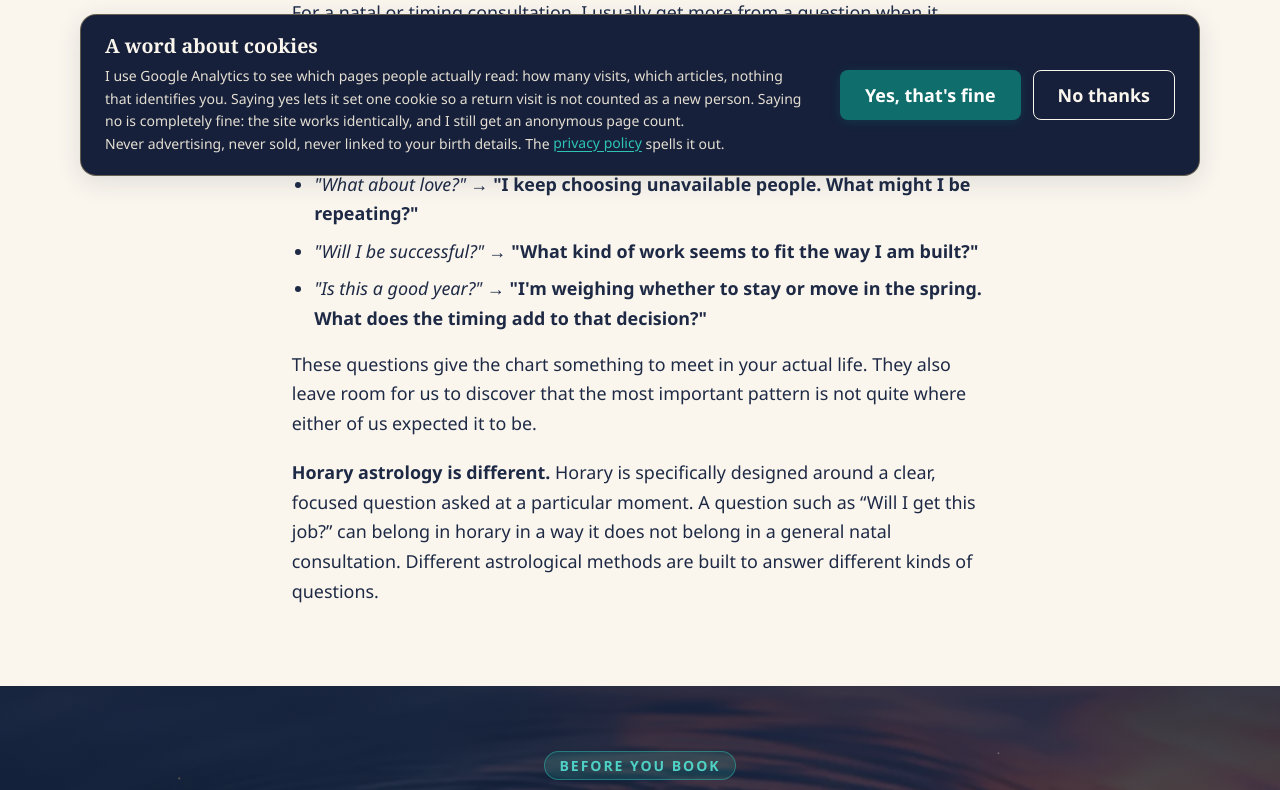
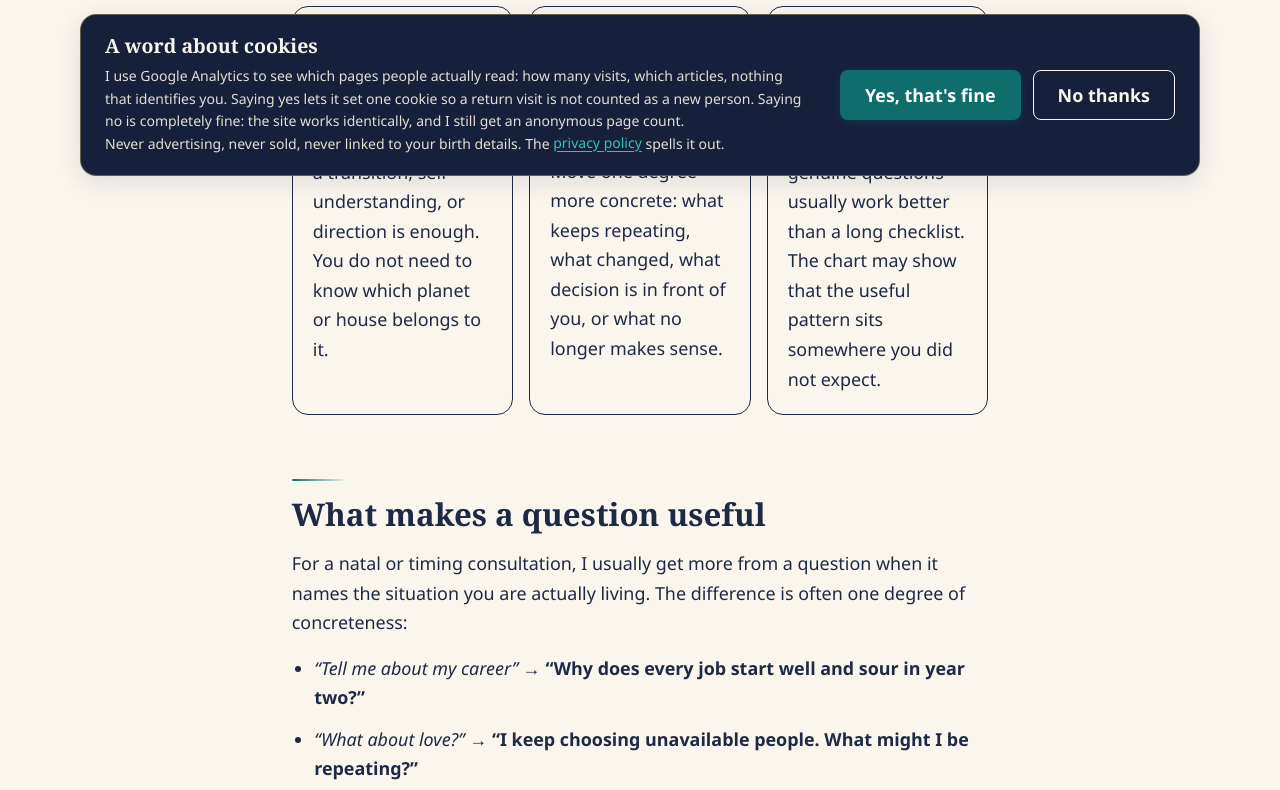
Before and after one commit to Shanenh22/MoLumenSite, an Astro site: page /explore/questions-to-bring in a window 1280 px wide. Shown: the part 608-1398 px from the top of the page. Built offline with nearby package versions, Linux system fonts and the light colour scheme; Astro itself is replaced by a stand-in of ours; no server answers.

Commit message:
Turn questions guide into a reader utility

```diff
--- a/src/pages/explore/questions-to-bring.astro
+++ b/src/pages/explore/questions-to-bring.astro
@@ -2,11 +2,20 @@
 import BaseLayout from '../../layouts/BaseLayout.astro';
 import Breadcrumbs from '../../components/Breadcrumbs.astro';
 import CTABand from '../../components/CTABand.astro';
+import PageJumpLinks from '../../components/PageJumpLinks.astro';
 import { scenes, ocean } from '../../config/images';
 import Interlude from '../../components/Interlude.astro';
 const crumbs = [
   { label: 'Explore Astrology', href: '/explore/' },
   { label: 'Questions to Bring', href: '/explore/questions-to-bring/' },
+];
+const questionAreas = [
+  { label: 'Self-understanding', href: '#self-understanding', note: 'Patterns, strengths, and what keeps repeating.' },
+  { label: 'Work and vocation', href: '#work-and-vocation', note: 'Conditions, direction, and real choices.' },
+  { label: 'Relationships', href: '#relationships', note: 'Needs, conflict, and recurring dynamics.' },
+  { label: 'Timing and transitions', href: '#timing-and-transitions', note: 'What is active now and what deserves attention.' },
+  { label: 'Meaning and direction', href: '#meaning-and-direction', note: 'Development, purpose, and what asks to be lived more consciously.' },
+  { label: 'Questions Mo handles carefully', href: '#questions-i-handle-carefully', note: 'Where another method or another professional belongs.' },
 ];
 ---
 
@@ -39,16 +48,35 @@ const crumbs = [
 
   <section class="section">
     <div class="container prose flow">
+      <h2>Build a better question in three moves</h2>
+      <div class="question-builder">
+        <article>
+          <span class="question-builder__step">1</span>
+          <h3>Name the real area</h3>
+          <p>Work, a relationship, a transition, self-understanding, or direction is enough. You do not need to know which planet or house belongs to it.</p>
+        </article>
+        <article>
+          <span class="question-builder__step">2</span>
+          <h3>Add what is actually happening</h3>
+          <p>Move one degree more concrete: what keeps repeating, what changed, what decision is in front of you, or what no longer makes sense.</p>
+        </article>
+        <article>
+          <span class="question-builder__step">3</span>
+          <h3>Leave room for discovery</h3>
+          <p>Two or three genuine questions usually work better than a long checklist. The chart may show that the useful pattern sits somewhere you did not expect.</p>
+        </article>
+      </div>
+
       <h2>What makes a question useful</h2>
       <p>
         For a natal or timing consultation, I usually get more from a question when it names the
         situation you are actually living. The difference is often one degree of concreteness:
       </p>
-      <ul>
-        <li><em>"Tell me about my career"</em> → <strong>"Why does every job start well and sour in year two?"</strong></li>
-        <li><em>"What about love?"</em> → <strong>"I keep choosing unavailable people. What might I be repeating?"</strong></li>
-        <li><em>"Will I be successful?"</em> → <strong>"What kind of work seems to fit the way I am built?"</strong></li>
-        <li><em>"Is this a good year?"</em> → <strong>"I'm weighing whether to stay or move in the spring. What does the timing add to that decision?"</strong></li>
+      <ul class="question-examples">
+        <li><em>“Tell me about my career”</em> → <strong>“Why does every job start well and sour in year two?”</strong></li>
+        <li><em>“What about love?”</em> → <strong>“I keep choosing unavailable people. What might I be repeating?”</strong></li>
+        <li><em>“Will I be successful?”</em> → <strong>“What kind of work seems to fit the way I am built?”</strong></li>
+        <li><em>“Is this a good year?”</em> → <strong>“I'm weighing whether to stay or move in the spring. What does the timing add to that decision?”</strong></li>
       </ul>
       <p>
         These questions give the chart something to meet in your actual life. They also leave room
@@ -61,6 +89,8 @@ const crumbs = [
         job?” can belong in horary in a way it does not belong in a general natal consultation.
         Different astrological methods are built to answer different kinds of questions.
       </p>
+
+      <PageJumpLinks heading="Find examples for the question you are carrying" items={questionAreas} />
     </div>
   </section>
 
@@ -74,42 +104,42 @@ const crumbs = [
   <section class="section">
     <div class="container prose flow">
       <h2>By area of life</h2>
-      <h3>Self-understanding</h3>
+      <h3 id="self-understanding">Self-understanding</h3>
       <ul>
         <li>What are the patterns I keep repeating without meaning to?</li>
         <li>Which of my strengths am I underusing?</li>
         <li>Where does my chart suggest I'm hardest on myself?</li>
         <li>What's the difference between what I want and what I was taught to want?</li>
       </ul>
-      <h3>Work and vocation</h3>
+      <h3 id="work-and-vocation">Work and vocation</h3>
       <ul>
         <li>What conditions does my work need: autonomy, depth, audience, structure?</li>
         <li>Is the restlessness I feel about this job, or about something larger?</li>
         <li>What does my chart suggest about working for myself versus within an organization?</li>
         <li>I've been offered a change. What should I be weighing that I'm not?</li>
       </ul>
-      <h3>Relationships</h3>
+      <h3 id="relationships">Relationships</h3>
       <ul>
         <li>What do I actually need in a partnership, as opposed to what I look for?</li>
         <li>Why does this particular dynamic keep recurring?</li>
         <li>How do the two of us handle conflict differently, and where does that catch?</li>
         <li>What helps each of us feel secure?</li>
       </ul>
-      <h3>Timing and transitions</h3>
+      <h3 id="timing-and-transitions">Timing and transitions</h3>
       <ul>
         <li>What season am I in, and roughly how long does it run?</li>
         <li>What periods in the next year deserve my attention around this decision?</li>
         <li>Does the timing suggest pressure to act, consolidate, reconsider, or simply pay closer attention?</li>
         <li>What's the larger arc this year belongs to?</li>
       </ul>
-      <h3>Meaning and direction</h3>
+      <h3 id="meaning-and-direction">Meaning and direction</h3>
       <ul>
         <li>What in my chart keeps asking to be developed?</li>
         <li>Where do my familiar strengths and my less familiar growth edges meet?</li>
         <li>What might living this chart more consciously look like in practice?</li>
       </ul>
 
-      <h2>Questions I handle carefully</h2>
+      <h2 id="questions-i-handle-carefully">Questions I handle carefully</h2>
       <p>
         Some questions belong to a different astrological method; others belong with a different
         professional altogether. Part of good practice is knowing the difference.
@@ -132,7 +162,7 @@ const crumbs = [
           <strong>Death timing.</strong> I do not offer it.
         </li>
         <li>
-          <strong>"Just tell me what to do."</strong> I understand the wish, especially when a
+          <strong>“Just tell me what to do.”</strong> I understand the wish, especially when a
           decision feels heavy. My role is to help you see more of the picture, not take the choice
           away from you.
         </li>
@@ -159,4 +189,35 @@ const crumbs = [
     secondaryLabel="See how readings work"
     secondaryHref="/how-readings-work/"
   />
+
+  <style>
+    .question-builder {
+      display: grid;
+      grid-template-columns: 1fr;
+      gap: var(--space-4);
+      margin-block: var(--space-6);
+    }
+    .question-builder article {
+      position: relative;
+      padding: var(--space-5);
+      border: 1px solid var(--border-color, currentColor);
+      border-radius: var(--radius-lg, 1rem);
+    }
+    .question-builder h3,
+    .question-builder p { margin-bottom: 0; }
+    .question-builder__step {
+      display: grid;
+      width: 2rem;
+      height: 2rem;
+      margin-bottom: var(--space-3);
+      place-items: center;
+      border: 1px solid currentColor;
+      border-radius: 999px;
+      font-weight: 700;
+    }
+    .question-examples li { margin-bottom: var(--space-3); }
+    @media (min-width: 768px) {
+      .question-builder { grid-template-columns: repeat(3, minmax(0, 1fr)); }
+    }
+  </style>
 </BaseLayout>
```
